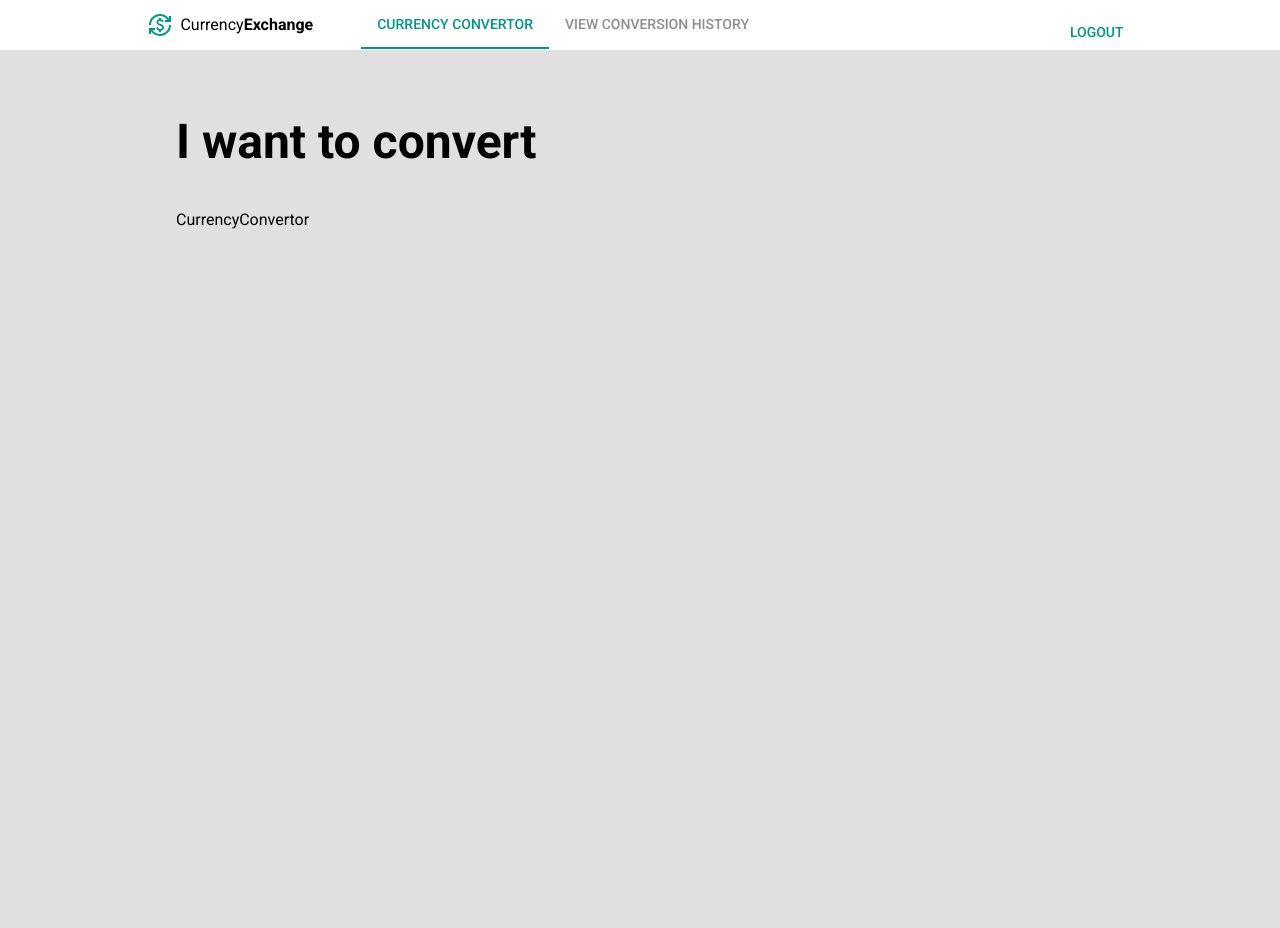
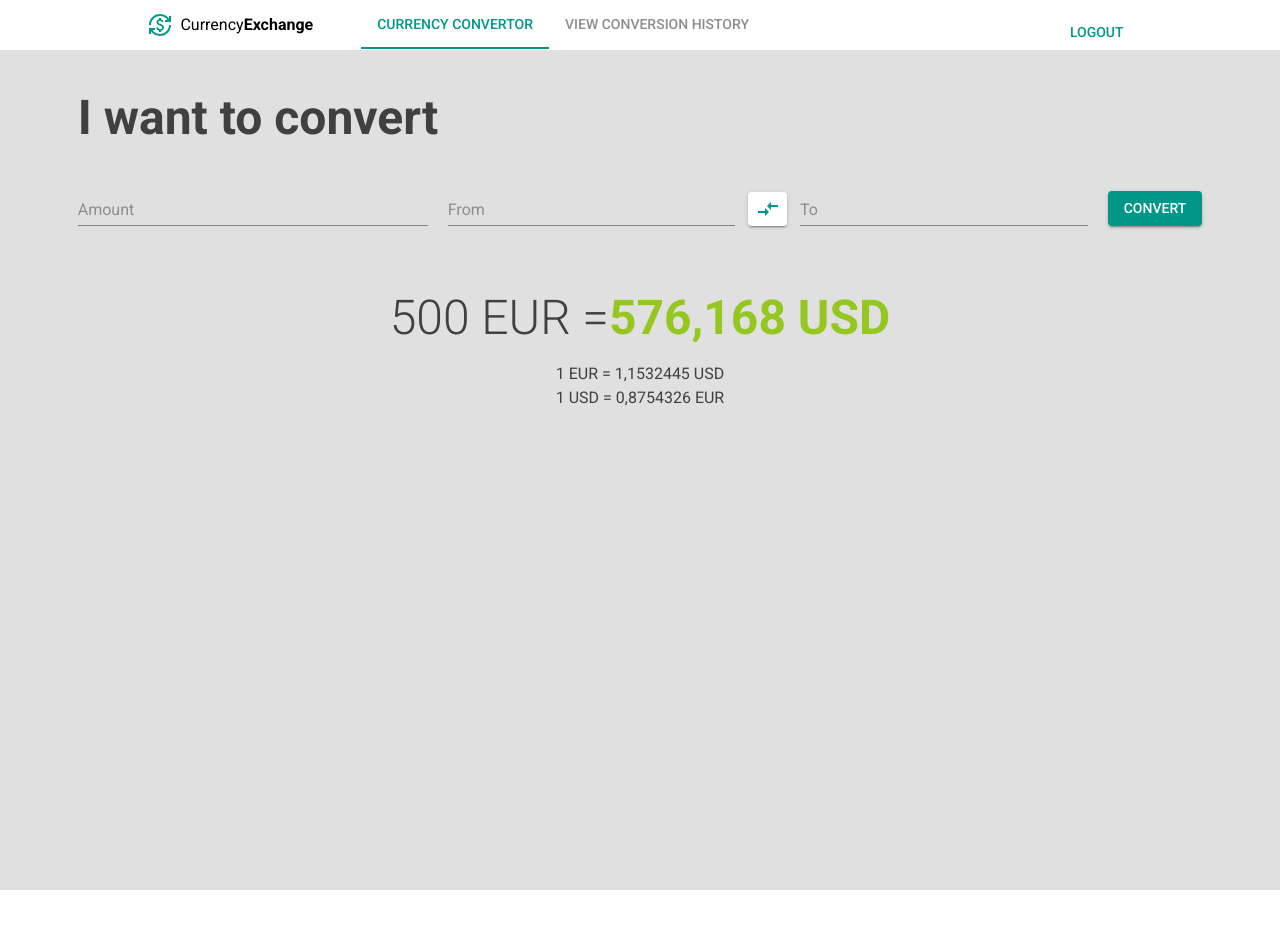
Before and after one commit to pouim/currency-exchange, a React (Create React App) app: page /currency-convertor in a window 1280 px wide. Shown: the top 928 px of the page. After the commit the page ends 890 px from the top, so only its background shows below. Built offline with nearby package versions, Linux system fonts and the light colour scheme.

Commit message:
feat: add exchange convertor component

```diff
--- a/src/components/common/layout/panel/index.tsx
+++ b/src/components/common/layout/panel/index.tsx
@@ -1,12 +1,17 @@
-import { Box, Typography } from "@mui/material";
+import { Box } from "@mui/material";
 import { grey } from "@mui/material/colors";
 
 import { PanelProps } from "./types";
 
-function Panel({ title, children }: PanelProps) {
+function Panel({ children }: PanelProps) {
   return (
-    <Box sx={{ background: grey[300], height: "100vh" }} px={22} py={8}>
-      <Typography variant="h1" mb={5}>{title}</Typography>
+    <Box
+      display="flex"
+      justifyContent="center"
+      pt={5}
+      px={{ s: 1, md: 0 }}
+      sx={{ background: grey[300], height: "100vh" }}
+    >
       {children}
     </Box>
   );
--- /dev/null
+++ b/src/components/ui/auto-completel-input/index.tsx
@@ -0,0 +1,34 @@
+import { Autocomplete, createFilterOptions, TextField } from "@mui/material";
+
+import { AutoCompleteInputProps } from "./types";
+
+const filter = createFilterOptions<string>();
+const symbols: string[] = [];
+
+function AutoCompleteInput(props: AutoCompleteInputProps) {
+  const { label } = props;
+
+  return (
+    <Autocomplete
+      filterOptions={(options, params) => {
+        const filtered = filter(options, params);
+
+        return filtered;
+      }}
+      selectOnFocus
+      clearOnBlur
+      handleHomeEndKeys
+      id={label}
+      options={symbols}
+      getOptionLabel={(option) => option}
+      renderOption={(props, option) => <li {...props}>{option}</li>}
+      sx={{ width: { xs: "100%", lg: 300 } }}
+      freeSolo
+      renderInput={(params) => (
+        <TextField variant="standard" {...params} label={label} />
+      )}
+    />
+  );
+}
+
+export default AutoCompleteInput;
--- /dev/null
+++ b/src/components/ui/auto-completel-input/types.ts
@@ -0,0 +1,3 @@
+export interface AutoCompleteInputProps {
+  label: string;
+}
--- /dev/null
+++ b/src/features/exchange/index.ts
@@ -0,0 +1 @@
+export { default as Exchange } from "./view";
--- /dev/null
+++ b/src/features/exchange/styles.ts
@@ -0,0 +1,15 @@
+import { Box, ThemeOptions } from "@mui/material";
+import { styled } from "@mui/system";
+
+export const ConvertorWrapper = styled(Box)((theme: ThemeOptions) => ({
+  width: "100%",
+  display: "flex",
+  flexDirection: "column",
+  gap: 20,
+  marginTop: "2rem",
+
+  "@media (min-width:1200px)": {
+    flexDirection: "row",
+    alignItems: "flex-end",
+  },
+}));
--- /dev/null
+++ b/src/features/exchange/view.tsx
@@ -0,0 +1,68 @@
+import { Box, Button, TextField, Typography } from "@mui/material";
+import CompareArrowsIcon from "@mui/icons-material/CompareArrows";
+
+import AutoCompleteInput from "components/ui/auto-completel-input";
+import { PRIMARY_COLOR } from "themes/constants";
+import { ConvertorWrapper } from "./styles";
+
+function ExchangeView() {
+  return (
+    <Box>
+      <Typography variant="h1" color="text.primary">
+        I want to convert
+      </Typography>
+      <ConvertorWrapper>
+        <TextField
+          sx={{ width: { xs: "100%", lg: 350 } }}
+          variant="standard"
+          label="Amount"
+        />
+        <Box display="flex" alignItems="flex-end" gap="2%">
+          <AutoCompleteInput label="From" />
+          <Button
+            variant="contained"
+            sx={{
+              background: "#fff",
+              color: PRIMARY_COLOR,
+              minWidth: 10,
+              padding: "5px 8px",
+            }}
+          >
+            {" "}
+            <CompareArrowsIcon />
+          </Button>
+
+          <AutoCompleteInput label="To" />
+        </Box>
+
+        <Button sx={{ height: 35 }} variant="contained">
+          Convert
+        </Button>
+      </ConvertorWrapper>
+
+      <Box
+        display="flex"
+        flexDirection="column"
+        alignItems="center"
+        justifyContent="center"
+        p={8}
+      >
+        <Box display="flex" mb={2}>
+          <Typography variant="h1" color="text.primary" fontWeight={300}>
+            500 EUR ={" "}
+          </Typography>{" "}
+          <Typography variant="h1" color="secondary">
+            576,168 USD
+          </Typography>
+        </Box>
+
+        <Box>
+          <Typography color="text.primary">1 EUR = 1,1532445 USD</Typography>
+          <Typography color="text.primary">1 USD = 0,8754326 EUR</Typography>
+        </Box>
+      </Box>
+    </Box>
+  );
+}
+
+export default ExchangeView;
--- a/src/pages/currency-convertor/index.tsx
+++ b/src/pages/currency-convertor/index.tsx
@@ -1,7 +1,12 @@
 import Panel from "components/common/layout/panel";
+import { Exchange } from "features/exchange";
 
 function CurrencyConvertor() {
-  return <Panel title="I want to convert">CurrencyConvertor</Panel>;
+  return (
+    <Panel title="I want to convert">
+      <Exchange />
+    </Panel>
+  );
 }
 
 export default CurrencyConvertor;
--- a/src/themes/index.ts
+++ b/src/themes/index.ts
@@ -29,8 +29,12 @@ export const theme: ThemeOptions = createTheme({
     fontFamily: "Roboto, sans-serif",
 
     h1: {
-      fontSize: 48,
+      fontSize: 36,
       fontWeight: "bold",
+
+      "@media (min-width:1200px)": {
+        fontSize: 48
+      },
     },
 
     h2: {
```
